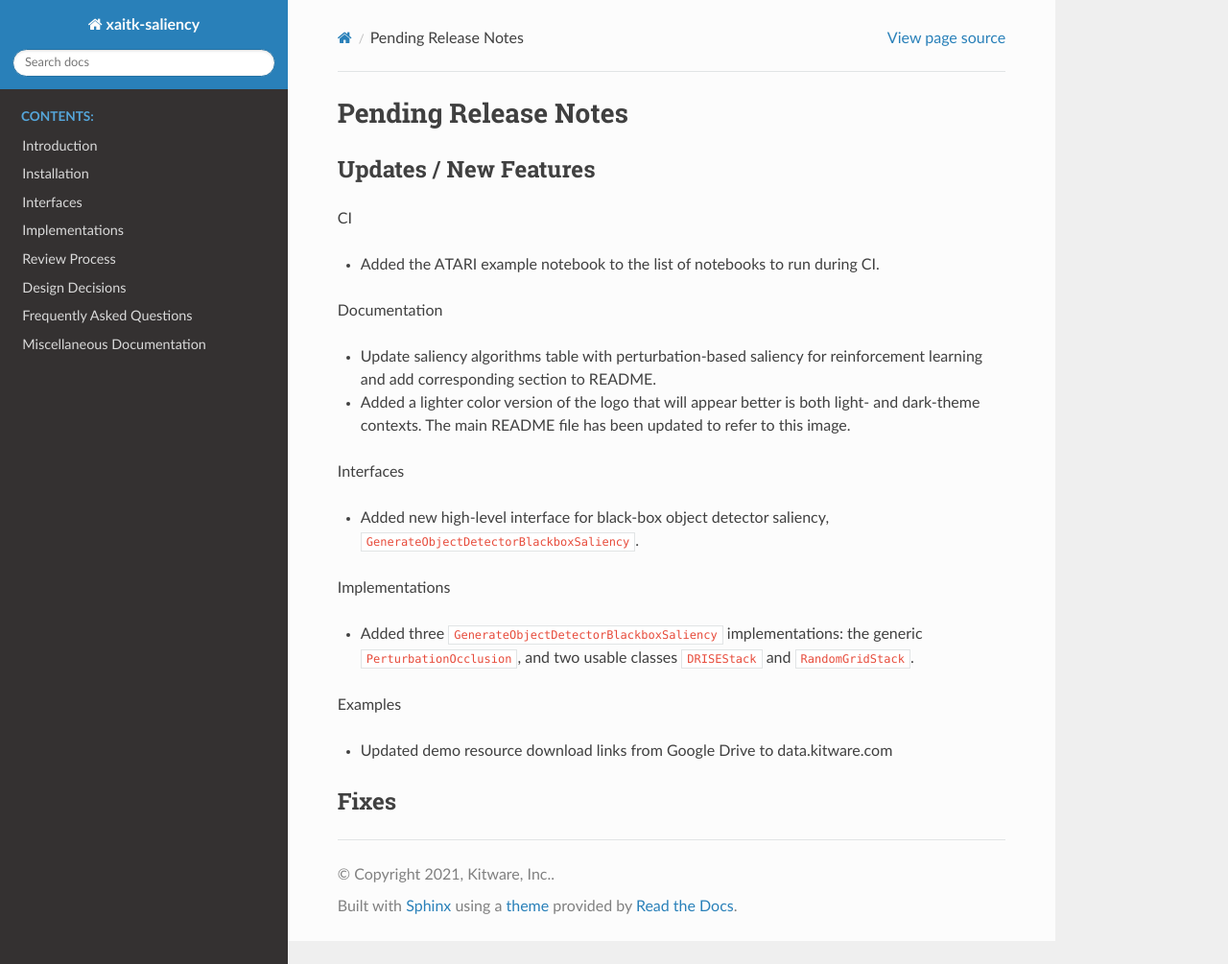
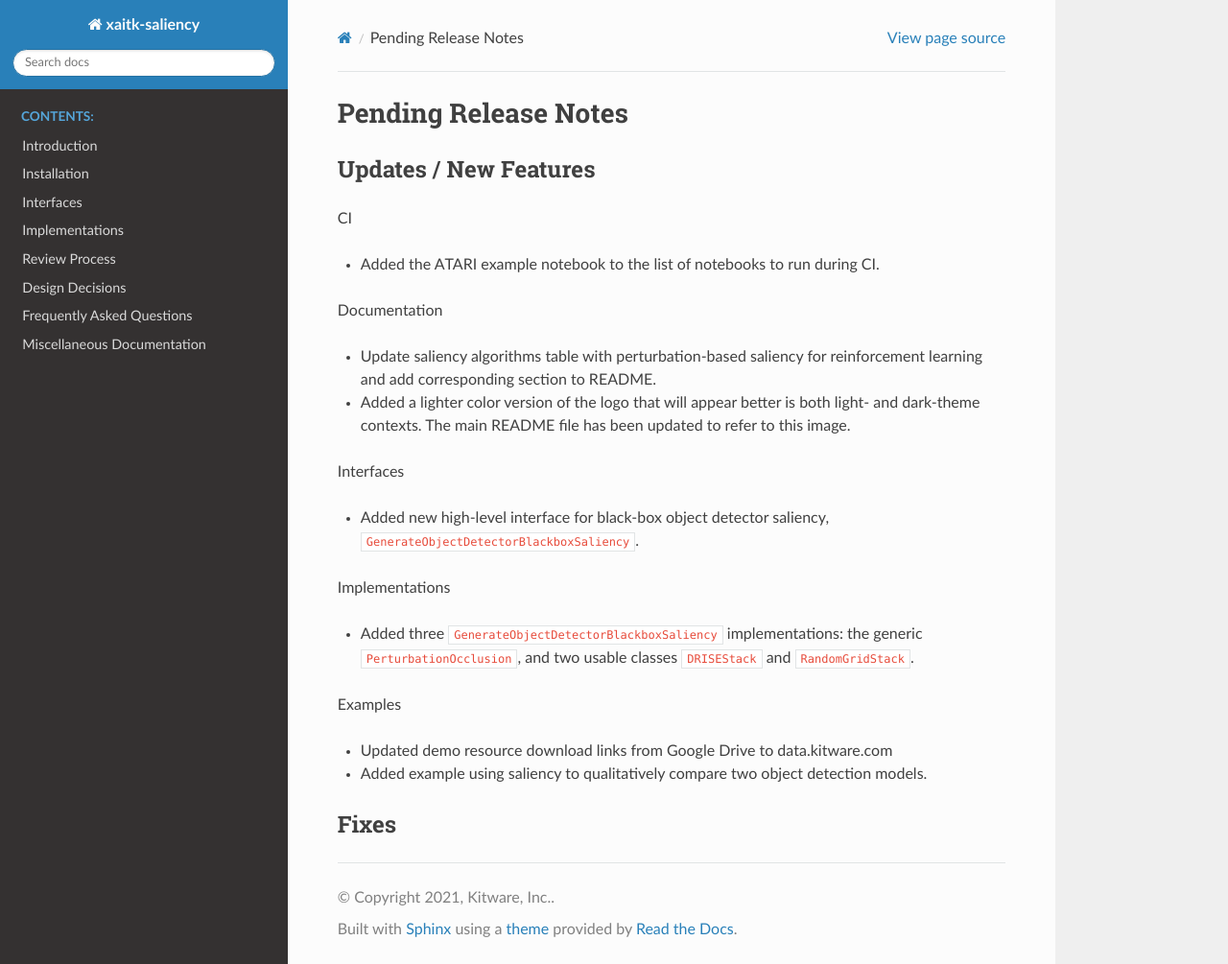
Before and after one commit to XAITK/xaitk-saliency, a Sphinx documentation site: the page built from docs/release_notes/pending_release.rst, in a window 1280 px wide and 1005 px high. Shown: the whole window at 96% size. Built offline with Sphinx 7.4.7 and the Read the Docs theme 2.0.0, drawn with Linux system fonts in a browser that asks for light colours; pages that are not in the unit, such as notebooks, are missing from menus.

Commit message:
Add example comparing two models with saliency

```diff
--- a/docs/release_notes/pending_release.rst
+++ b/docs/release_notes/pending_release.rst
@@ -32,5 +32,8 @@ Examples
 
 * Updated demo resource download links from Google Drive to data.kitware.com
 
+* Added example using saliency to qualitatively compare two object detection
+  models.
+
 Fixes
 -----
```
Also changed, not shown: 2 other files.
